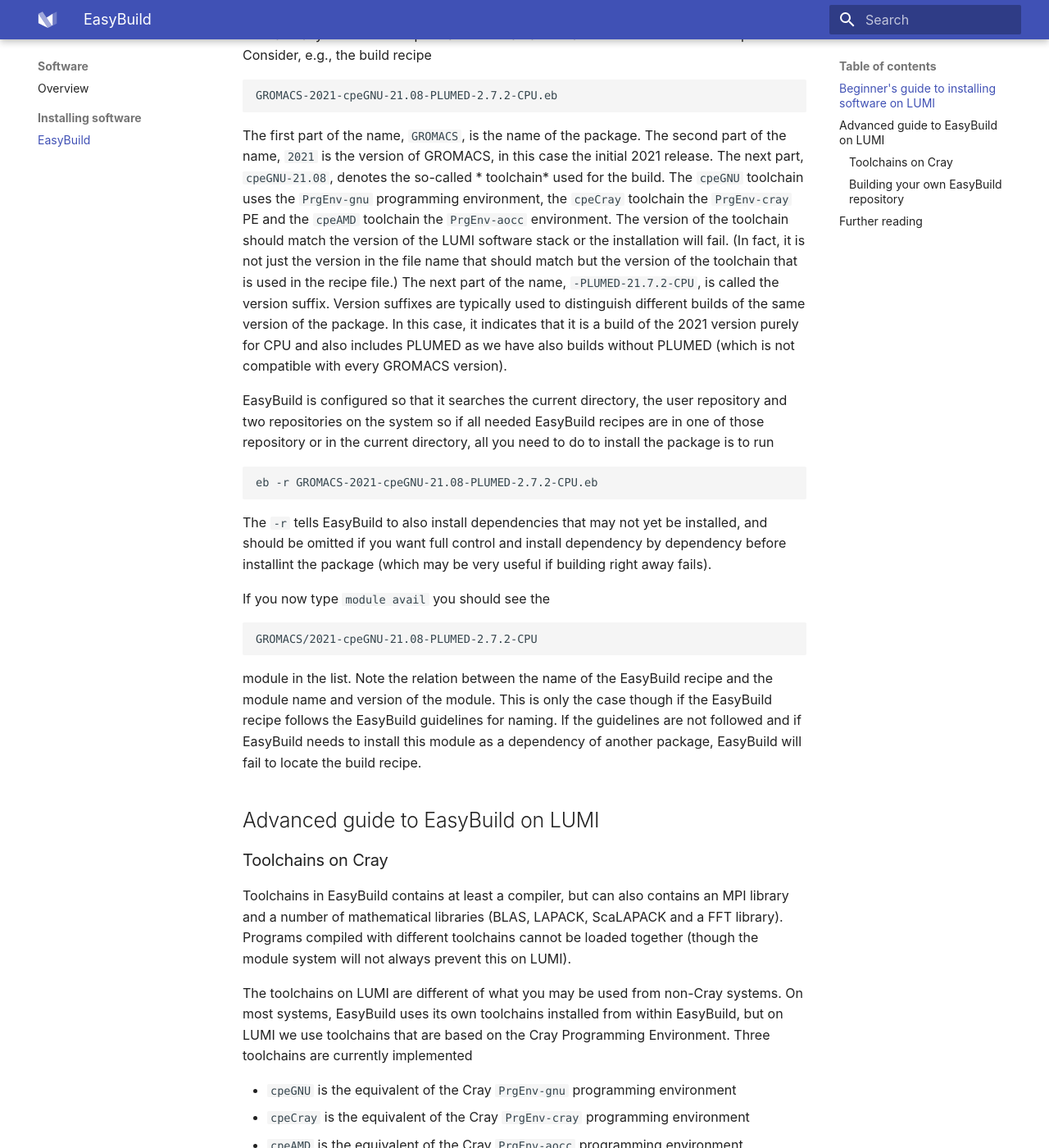
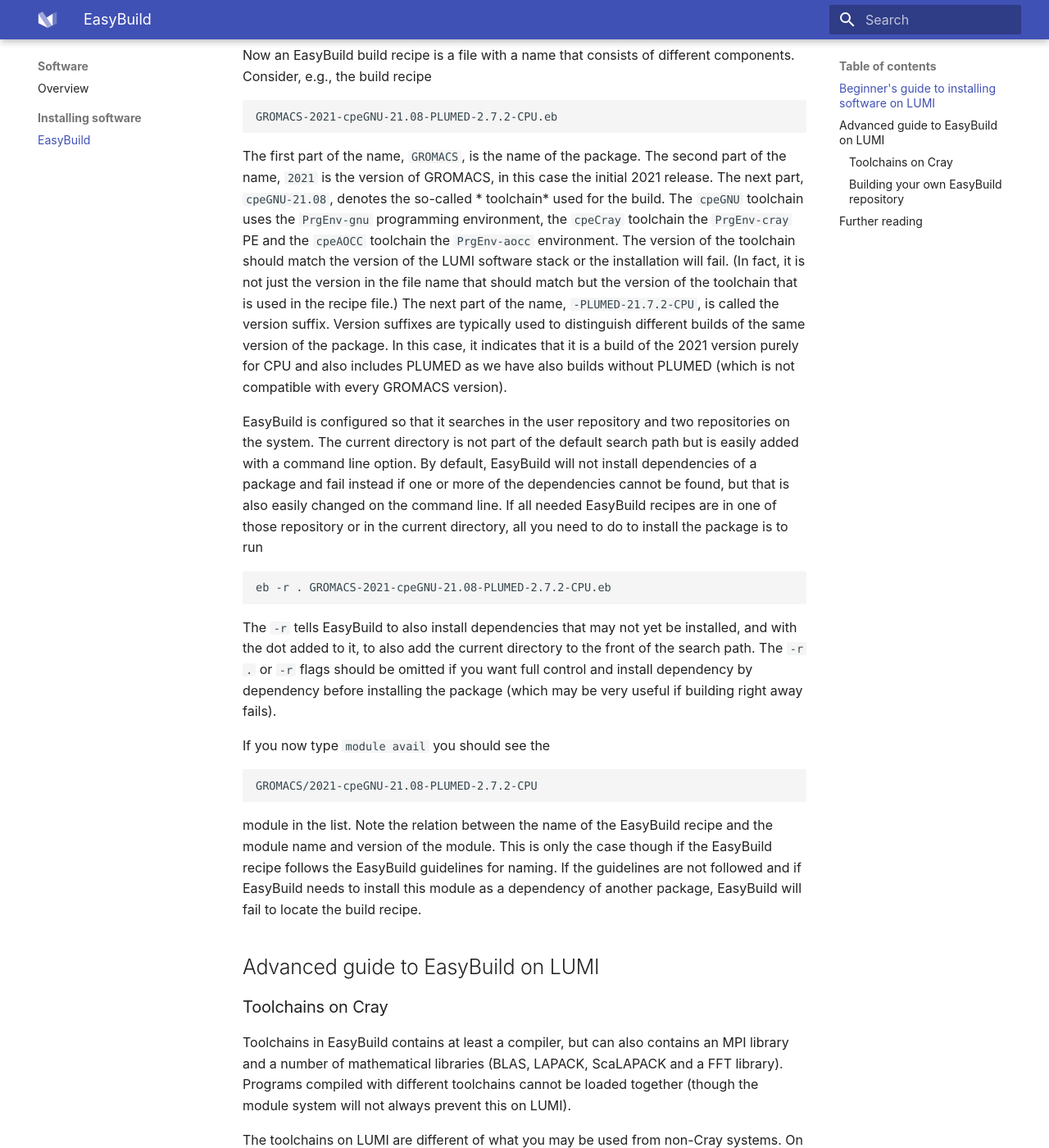
Before and after one commit to Lumi-supercomputer/lumi-userguide, an MkDocs documentation site: the page built from docs/software/installing/easybuild.md, in a window 1280 px wide and 1400 px high, scrolled down 1873 px. Shown: the whole window at 82% size. Built offline with MkDocs 1.6.1 and Material for MkDocs 9.7.7, drawn with Linux system fonts in a browser that asks for light colours; some of the changed text lies outside the part shown.

Commit message:
Update of the EasyBuild documentation with the changes made together with the installation of 21.12.

````diff
--- a/docs/software/installing/easybuild.md
+++ b/docs/software/installing/easybuild.md
@@ -19,7 +19,8 @@
 that software. It requires not much more than loading a module that configure
 EasyBuild for local installations and running EasyBuild with a few recipes that
 can be supplied by the LUMI User Support Team or your national support team or that
-you may write yourself.
+you may write yourself. And this software is then build in exactly the same way as
+it would be in a central installation.
 
 *Before continuing to read this page, make sure you are familiar with the
 [setup of the software stacks on LUMI][softwarestacks] and somewhat familiar with
@@ -111,7 +112,7 @@
 part of the name, `2021` is the version of GROMACS, in this case the initial
 2021 release. The next part, `cpeGNU-21.08`, denotes the so-called * toolchain*
 used for the build. The `cpeGNU` toolchain uses the `PrgEnv-gnu` programming
-environment, the `cpeCray` toolchain the `PrgEnv-cray` PE and the `cpeAMD`
+environment, the `cpeCray` toolchain the `PrgEnv-cray` PE and the `cpeAOCC`
 toolchain the `PrgEnv-aocc` environment. The version of the toolchain should
 match the version of the LUMI software stack or the installation will fail.
 (In fact, it is not just the version in the file name that should match but
@@ -122,16 +123,23 @@
 purely for CPU and also includes PLUMED as we have also builds without
 PLUMED (which is not compatible with every GROMACS version).
 
-EasyBuild is configured so that it searches the current directory, the user
-repository and two repositories on the system so if all needed EasyBuild
+EasyBuild is configured so that it searches in the user
+repository and two repositories on the system. The current directory is not
+part of the default search path but is easily added with a command line
+option. By default, EasyBuild will not install dependencies of a package
+and fail instead if one or more of the dependencies cannot be found, but that
+is also easily changed on the command line.
+If all needed EasyBuild
 recipes are in one of those repository or in the current
 directory, all you need to do to install the package is to run
 ```bash
-eb -r GROMACS-2021-cpeGNU-21.08-PLUMED-2.7.2-CPU.eb
+eb -r . GROMACS-2021-cpeGNU-21.08-PLUMED-2.7.2-CPU.eb
 ```
 The `-r` tells EasyBuild to also install dependencies that may not yet be installed,
-and should be omitted if you want full control and install dependency by dependency
-before installint the package (which may be very useful if building right away fails).
+and with the dot added to it, to also add the current directory to the front of the
+search path. The `-r .` or `-r` flags
+should be omitted if you want full control and install dependency by dependency
+before installing the package (which may be very useful if building right away fails).
 
 If you now type `module avail` you should see the
 ```
@@ -161,29 +169,30 @@
 
   - `cpeGNU` is the equivalent of the Cray `PrgEnv-gnu` programming environment
   - `cpeCray` is the equivalent of the Cray `PrgEnv-cray` programming environment
-  - `cpeAMD` is the equivalent of the Cray `PrgEnv-aocc` programming environment
+  - `cpeAOCC` is the equivalent of the Cray `PrgEnv-aocc` programming environment
 
 All three toolchains use `cray-mpich` over the Open Fabric Interface library
 (`craype-network-ofi`) and Cray LibSci for the mathematical libraries, with the
 releases taken from the Cray PE release that corresponds to the version number of the
-`cpeGNU`, `cpeCray` or `cpeAMD` module.
+`cpeGNU`, `cpeCray` or `cpeAOCC` module.
 
-??? note "cpeGNU/Cray/AMD and PrgEnv-gnu/cray/aocc"
-    Currently the `cpeGNU`, `cpeCray` and `cpeAMD` modules don't load the corresponding
+??? note "cpeGNU/Cray/AOCC and PrgEnv-gnu/cray/aocc"
+    Currently the `cpeGNU`, `cpeCray` and `cpeAOCC` modules don't load the corresponding
     `PrgEnv-*` modules nor the `cpe/<version>` modules. This is because in the current
     setup of LUMI both modules have their problems and the result of loading those
     modules is not always as intended.
 
     If you want to compile software that uses modules from the LUMI stack, it is best
-    to use one of the `cpeGNU`, `cpeCray` or `cpeAMD` modules to load the compiler
+    to use one of the `cpeGNU`, `cpeCray` or `cpeAOCC` modules to load the compiler
     and libraries rather than the matching `cpe/<version>` and `PrgEnv-*` modules as those may
     not always load all modules in the correct version.
 
 Since the LUMI software stack does not support the EasyBuild common toolchains (such
 as the EasyBuild intel and foss toolchains) one cannot use the default EasyBuild build
 recipes without modifying them. Hence they are not included in the robot search path
-of EasyBuild so that you don't accidentally try to install them, but it is possible
-to search for packages in that repository also using `eb -S` and `eb --search`.
+of EasyBuild so that you don't accidentally try to install them (and also removed
+from the search path for `eb -S` or `eb --search` to avoid any confustion that they
+might work).
 
 
 ### Building your own EasyBuild repository
@@ -246,3 +255,13 @@
         on LUMI is not in sync with the CSCS installation. The repository is particularly
         useful for CPU-only programs as the GPUs in their system are not compatible
         with those in LUMI.
+  - EasyBuild recipes that are not compatible with the Cray Programming Environment but that
+    may sometimes be a good source to start developing compatible ones (if you're an
+    EasyBuild expert):
+      - [EasyBuilders repository](https://github.com/easybuilders/easybuild-easyconfigs/tree/develop/easybuild/easyconfigs),
+        the repository of EasyConfig files that also come with EasyBuild.
+      - [ComputeCanada repository](https://github.com/ComputeCanada/easybuild-easyconfigs)
+      - [IT4Innovations repository](https://code.it4i.cz/sccs/easyconfigs-it4i)
+      - [Fred Hutchinson Cancer Research Center repository](https://github.com/FredHutch/easybuild-life-sciences/tree/main/fh_easyconfigs)
+      - [University of Antwerpen repository](https://github.com/hpcuantwerpen/UAntwerpen-easyconfigs)
+      - [University of Leuven repository](https://github.com/hpcleuven/easybuild-easyconfigs/tree/master/easybuild/easyconfigs)
````
